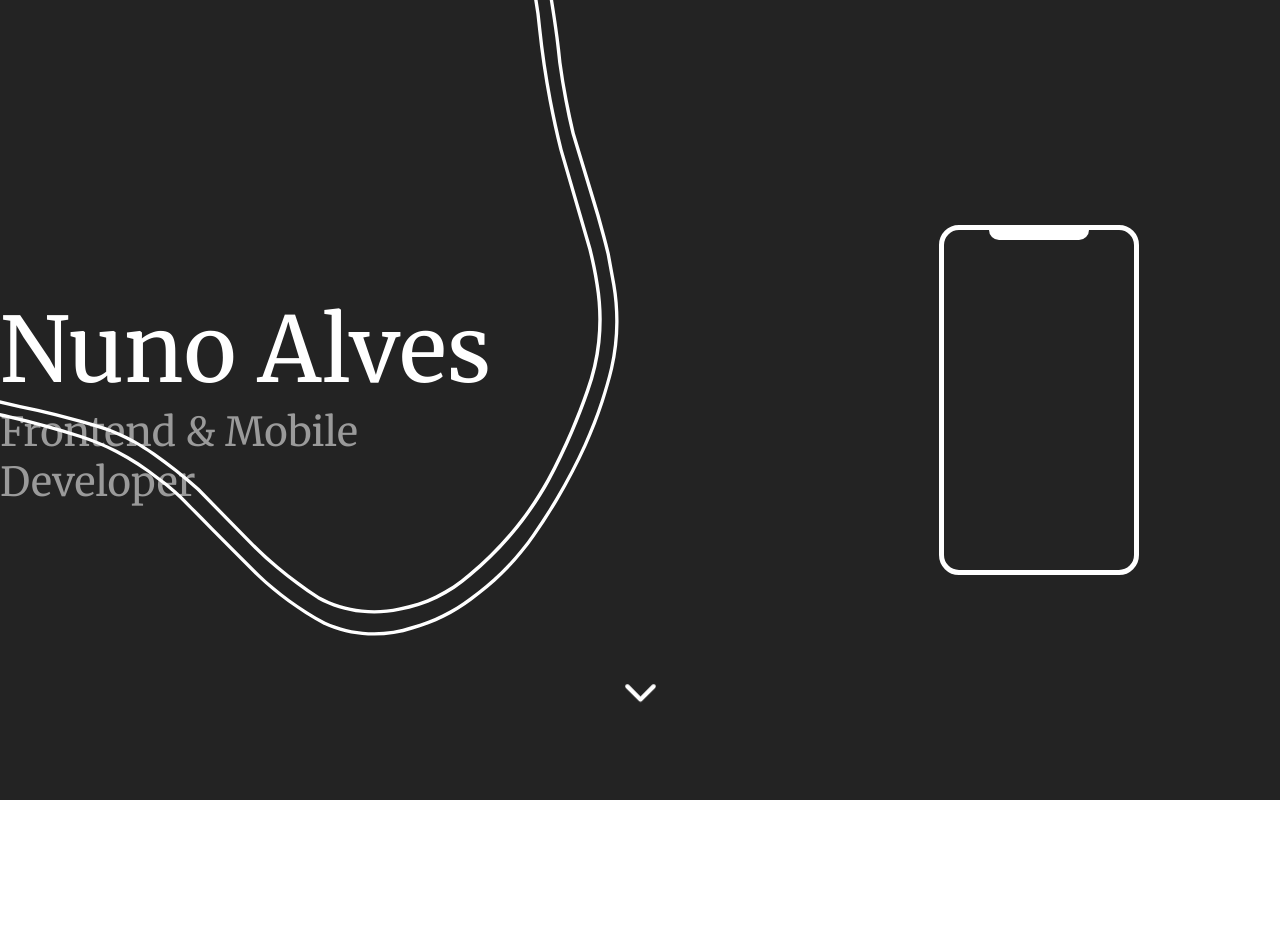
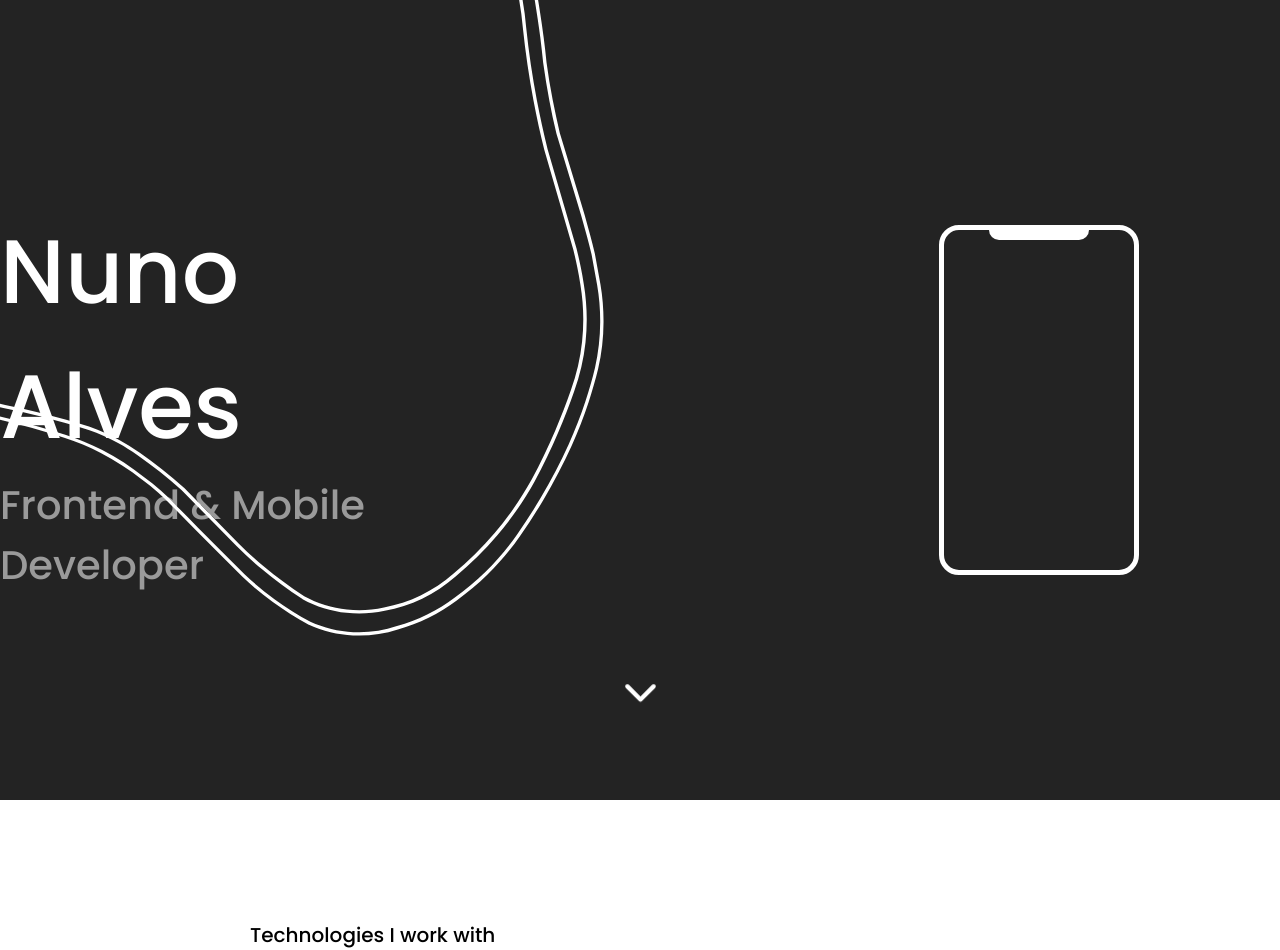
Before and after one commit to nunowdev/portfolio, a React (Create React App) app: page / in a window 1280 px wide. Before the commit the page ends 800 px from the top, so only its background shows below. Built offline with nearby package versions, Linux system fonts and the light colour scheme.

Commit message:
Made Navbar and Hero

```diff
--- a/src/App.jsx
+++ b/src/App.jsx
@@ -1,10 +1,15 @@
+import Hero from "./components/Hero/Hero";
 import Introduction from "./components/Introduction/Introduction";
+import Navbar from "./components/Navbar/Navbar";
+import Skills from "./components/Skills/Skills";
 
 function App() {
   return (
     <>
       <Introduction />
-      <h1>Hello World</h1>
+      <Navbar />
+      <Hero />
+      <Skills />
     </>
   );
 }
--- /dev/null
+++ b/src/components/Hero/Hero.jsx
@@ -0,0 +1,13 @@
+import React from "react";
+import { HeroBottom, HeroContainer, HeroUpper } from "./style";
+
+const Hero = () => {
+  return (
+    <HeroContainer>
+      <HeroUpper>Don't stop when you're tired,</HeroUpper>
+      <HeroBottom>stop when you're done.</HeroBottom>
+    </HeroContainer>
+  );
+};
+
+export default Hero;
--- /dev/null
+++ b/src/components/Hero/style.js
@@ -0,0 +1,32 @@
+import { styled } from "styled-components";
+
+export const HeroContainer = styled.div`
+  width: 100%;
+  height: auto;
+  display: flex;
+  flex-direction: column;
+
+  padding: 0 400px;
+  margin-top: 100px;
+`;
+
+export const HeroUpper = styled.div`
+  width: 100%;
+  height: auto;
+  display: flex;
+  align-items: center;
+  justify-content: flex-start;
+  font-size: 72px;
+  color: black;
+  font-weight: 700;
+`;
+export const HeroBottom = styled.div`
+  width: 100%;
+  height: auto;
+  display: flex;
+  align-items: center;
+  justify-content: flex-end;
+  font-size: 72px;
+  color: black;
+  font-weight: 700;
+`;
--- a/src/components/Introduction/style.js
+++ b/src/components/Introduction/style.js
@@ -11,7 +11,7 @@ export const IntroductionContainer = styled.div`
   .lines {
     position: absolute;
 
-    transform: translate(-45px, -100px);
+    transform: translate(-60px, -100px);
   }
   svg {
     position: absolute;
--- /dev/null
+++ b/src/components/Navbar/Navbar.jsx
@@ -0,0 +1,30 @@
+import React from "react";
+import {
+  NavbarContainer,
+  NavbarLinks,
+  NavbarLocation,
+  NavbarName,
+} from "./style";
+import { faLocationDot } from "@fortawesome/free-solid-svg-icons";
+import { FontAwesomeIcon } from "@fortawesome/react-fontawesome";
+
+const Navbar = () => {
+  return (
+    <NavbarContainer>
+      <NavbarName>Nuno Alves</NavbarName>
+      <NavbarLocation>
+        <FontAwesomeIcon icon={faLocationDot} />
+        Portugal
+      </NavbarLocation>
+      <NavbarLinks>
+        <div className="link nomargin">About</div>
+        <div className="link">Skills</div>
+        <div className="link">Contact</div>
+
+        <div className="link">Projects</div>
+      </NavbarLinks>
+    </NavbarContainer>
+  );
+};
+
+export default Navbar;
--- /dev/null
+++ b/src/components/Navbar/style.js
@@ -0,0 +1,40 @@
+import { styled } from "styled-components";
+
+export const NavbarContainer = styled.div`
+  width: 100%;
+  display: flex;
+  align-items: flex-end;
+  justify-content: space-between;
+  height: 80px;
+  padding: 0 250px;
+`;
+
+export const NavbarName = styled.div`
+  font-size: 14px;
+  color: black;
+  font-weight: 500;
+`;
+export const NavbarLocation = styled.div`
+  display: flex;
+  align-items: center;
+  font-size: 14px;
+  color: black;
+  font-weight: 500;
+  svg {
+    font-size: 16px;
+    margin-right: 8px;
+  }
+`;
+export const NavbarLinks = styled.div`
+  display: flex;
+  align-items: center;
+  .link {
+    font-size: 14px;
+    color: black;
+    font-weight: 500;
+    margin: 0 8px;
+    &.nomargin {
+      margin-left: 0;
+    }
+  }
+`;
--- /dev/null
+++ b/src/components/Skills/Skills.jsx
@@ -0,0 +1,12 @@
+import React from "react";
+import { SkillsContainer, SkillsTitle } from "./style";
+
+const Skills = () => {
+  return (
+    <SkillsContainer>
+      <SkillsTitle>Technologies I work with</SkillsTitle>
+    </SkillsContainer>
+  );
+};
+
+export default Skills;
--- /dev/null
+++ b/src/components/Skills/style.js
@@ -0,0 +1,22 @@
+import { styled } from "styled-components";
+
+export const SkillsContainer = styled.div`
+  width: 100%;
+  height: auto;
+  display: flex;
+  align-items: center;
+  justify-content: center;
+  padding: 0 250px;
+  margin-top: 200px;
+`;
+
+export const SkillsTitle = styled.div`
+  width: 100%;
+  display: flex;
+  align-items: center;
+  justify-content: flex-start;
+  height: auto;
+  font-size: 20px;
+  color: black;
+  font-weight: 500;
+`;
--- a/src/index.css
+++ b/src/index.css
@@ -1,10 +1,10 @@
-@import url("https://fonts.googleapis.com/css2?family=Merriweather:ital,wght@0,300;0,400;0,700;0,900;1,300;1,400;1,700;1,900&display=swap");
+@import url("https://fonts.googleapis.com/css2?family=Poppins:ital,wght@0,100;0,200;0,300;0,400;0,500;0,600;0,700;0,800;0,900;1,100;1,200;1,300;1,400;1,500;1,600;1,700;1,800;1,900&display=swap");
 
 * {
   margin: 0;
   padding: 0;
   box-sizing: border-box;
-  font-family: "Merriweather", serif;
+  font-family: "Poppins", sans-serif;
 }
 
 @keyframes elevate {
```
